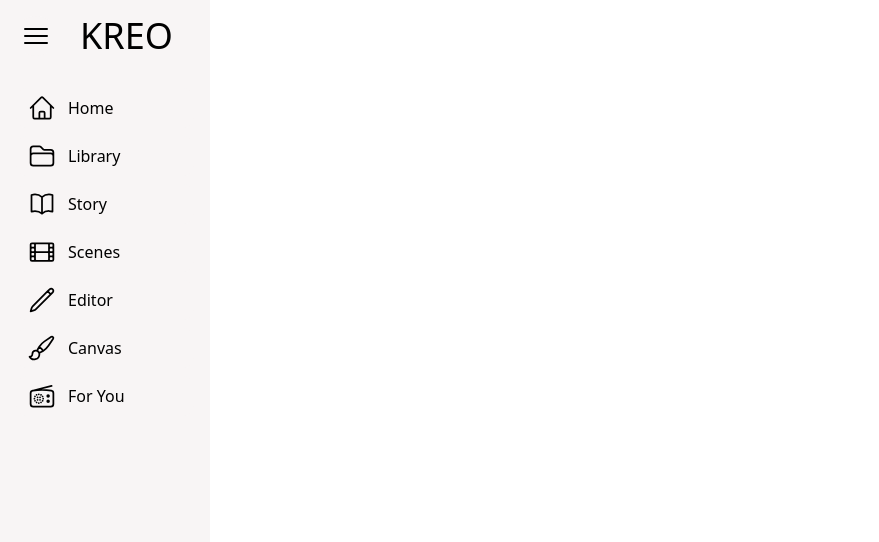
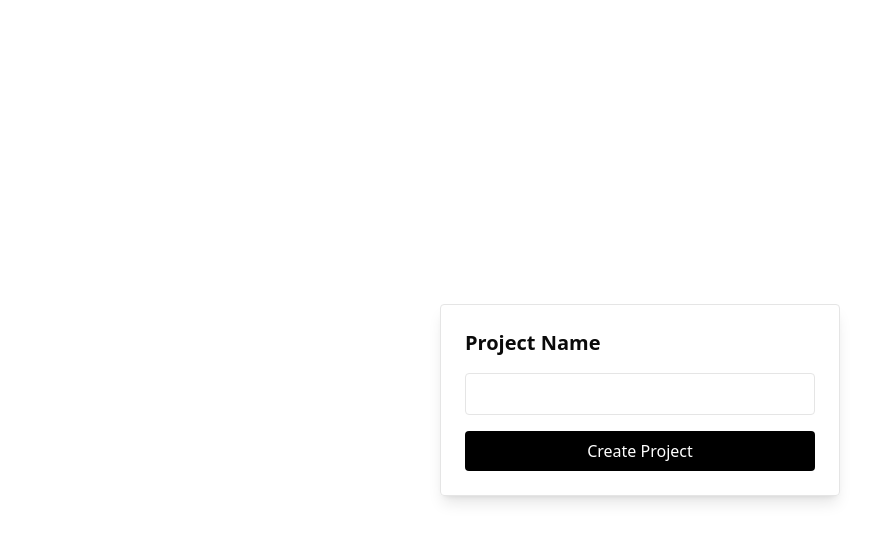
Before and after one commit to ThamzidKarim/Kreo, a React (Vite) app in the folder frontend/: page /new-project in a window 1280 px wide. Shown: the top 542 px of the page, without its empty margins (0-879 px from the left). Built offline with nearby package versions, Linux system fonts and the light colour scheme.

Commit message:
New Project page handles form submission

```diff
--- a/frontend/src/pages/NewProject.tsx
+++ b/frontend/src/pages/NewProject.tsx
@@ -1,14 +1,42 @@
-import Header from "../components/Header";
-import NavBar from "../components/NavBar";
+/**
+ * Author: Thamzid Karim
+ * Date: 15/5/2025
+ * Page to create a new project by name and redirect to editor.
+ */
+
+import { useState } from "react";
+import axios from "axios";
+import { useNavigate } from "react-router";
 
 function NewProject() {
-    return (
-        <div>
-            <Header />
-            <NavBar />
-            <h1>Create a New Project</h1>
-        </div>
-    );
+  const [name, setName] = useState("");
+  const navigate = useNavigate();
+
+  // Handle form submission and redirect
+  const handleSubmit = async (e: React.FormEvent) => {
+    const res = await axios.post("/api/projects", { name });
+    navigate(`/story/${res.data.id}`); // Go to story page
+  };
+
+  return (
+    <div className="min-h-screen bg-white flex items-center justify-center">
+      <form onSubmit={handleSubmit} className="flex flex-col gap-4 p-6 border rounded shadow-lg w-[400px]">
+        <label className="text-xl font-semibold">Project Name</label>
+        <input
+          className="border p-2 rounded"
+          value={name}
+          onChange={(e) => setName(e.target.value)}
+          required
+        />
+        <button
+          type="submit"
+          className="bg-black text-white p-2 rounded hover:bg-gray-800"
+        >
+          Create Project
+        </button>
+      </form>
+    </div>
+  );
 }
 
-export default NewProject
+export default NewProject;
```
